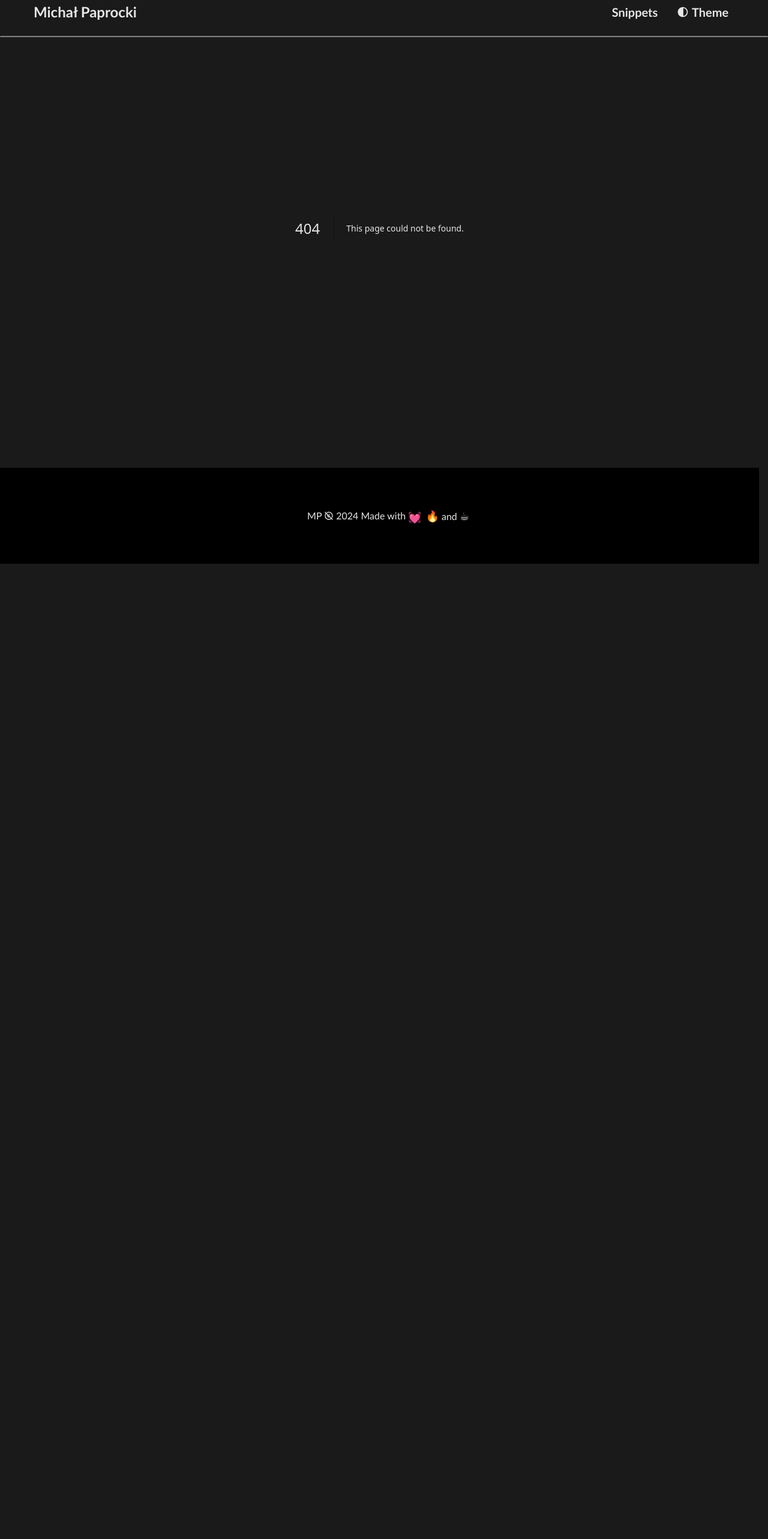
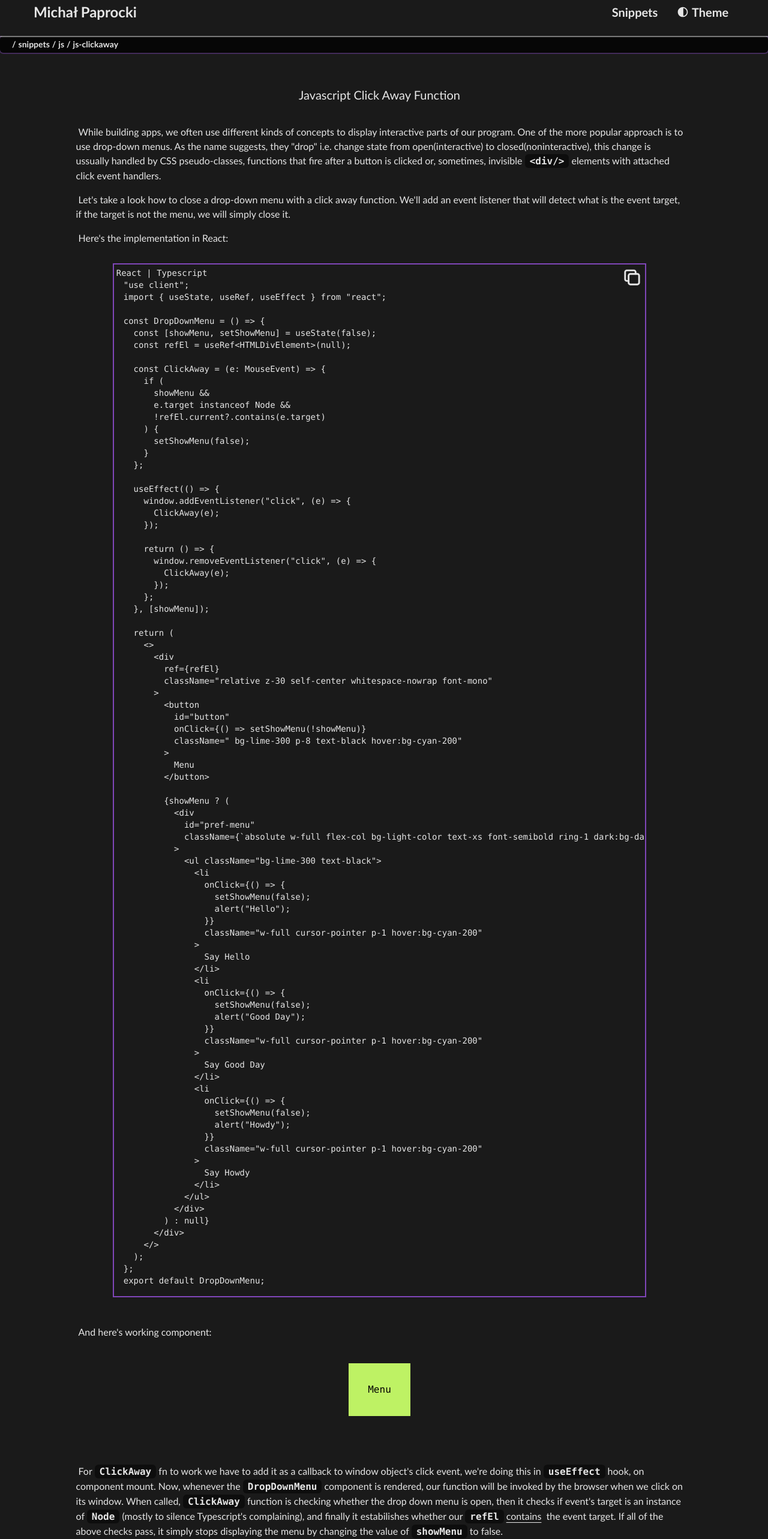
Before and after one commit to michalpaprocki/portfolio, a Next.js app: page /snippets/js/js-clickaway in a window 1280 px wide. Before the commit this address had no page. Shown: the part 20-2586 px from the top of the page at 60% size. Before the commit the page ends 960 px from the top, so only its background shows below. Built offline with nearby package versions, Linux system fonts and the light colour scheme.

Commit message:
content: new js snippet 'js-clickaway' added

```diff
--- a/app/components/Snippet.tsx
+++ b/app/components/Snippet.tsx
@@ -8,7 +8,7 @@ interface Props {
 }
 const Snippet = ({ code, language }: Props) => {
   return (
-    <div className="flex animate-fadeIn01s flex-col items-center py-8 text-sm transition">
+    <div className="flex animate-fadeIn01s flex-col items-center py-8 font-mono text-sm transition">
       <div className="relative w-[90%] text-light-color ring-2 ring-violet md:w-[70%]">
         <span className="absolute left-1 top-1">{language}</span>
         <pre className="overflow-x-scroll bg-dark-color p-4 pt-6">{code}</pre>
--- a/app/components/dynamic/DayAndNight.tsx
+++ b/app/components/dynamic/DayAndNight.tsx
@@ -23,9 +23,12 @@ const DayAndNight = () => {
   };
 
   const MenuClickAway = (e: MouseEvent) => {
-    if (!e.target) return;
-    //@ts-ignore
-    if (show && !refEl.current?.contains(e.target)) {
+    if (!show || !e.target) return;
+    if (
+      show &&
+      e.target instanceof Node &&
+      !refEl.current?.contains(e.target)
+    ) {
       setShow(false);
     }
   };
@@ -40,7 +43,9 @@ const DayAndNight = () => {
       MenuClickAway(e);
     });
     return () => {
-      window.removeEventListener("click", () => {});
+      window.removeEventListener("click", (e) => {
+        MenuClickAway(e);
+      });
     };
   }, [show]);
   return (
--- /dev/null
+++ b/app/components/snippets/DropDownMenu.tsx
@@ -0,0 +1,84 @@
+"use client";
+import { useState, useRef, useEffect } from "react";
+
+const DropDownMenu = () => {
+  const [showMenu, setShowMenu] = useState(false);
+  const refEl = useRef<HTMLDivElement>(null);
+
+  const ClickAway = (e: MouseEvent) => {
+    if (
+      showMenu &&
+      e.target instanceof Node &&
+      !refEl.current?.contains(e.target)
+    ) {
+      setShowMenu(false);
+    }
+  };
+
+  useEffect(() => {
+    window.addEventListener("click", (e) => {
+      ClickAway(e);
+    });
+
+    return () => {
+      window.removeEventListener("click", (e) => {
+        ClickAway(e);
+      });
+    };
+  }, [showMenu]);
+
+  return (
+    <>
+      <div
+        ref={refEl}
+        className="relative z-30 self-center whitespace-nowrap font-mono"
+      >
+        <button
+          id="button"
+          onClick={() => setShowMenu(!showMenu)}
+          className=" bg-lime-300 p-8 text-black hover:bg-cyan-200"
+        >
+          Menu
+        </button>
+
+        {showMenu ? (
+          <div
+            id="pref-menu"
+            className={`absolute w-full flex-col bg-light-color text-xs font-semibold ring-1 dark:bg-dark-color`}
+          >
+            <ul className="bg-lime-300 text-black">
+              <li
+                onClick={() => {
+                  setShowMenu(false);
+                  alert("Hello");
+                }}
+                className="w-full cursor-pointer p-1 hover:bg-cyan-200"
+              >
+                Say Hello
+              </li>
+              <li
+                onClick={() => {
+                  setShowMenu(false);
+                  alert("Good Day");
+                }}
+                className="w-full cursor-pointer p-1 hover:bg-cyan-200"
+              >
+                Say Good Day
+              </li>
+              <li
+                onClick={() => {
+                  setShowMenu(false);
+                  alert("Howdy");
+                }}
+                className="w-full cursor-pointer p-1 hover:bg-cyan-200"
+              >
+                Say Howdy
+              </li>
+            </ul>
+          </div>
+        ) : null}
+      </div>
+    </>
+  );
+};
+export default DropDownMenu;
--- /dev/null
+++ b/app/snippets/js/js-clickaway/page.tsx
@@ -0,0 +1,70 @@
+import Snippet from "@/app/components/Snippet";
+import Code from "@/app/components/static/Code";
+import fs from "fs";
+import DropDownMenu from "@/app/components/snippets/DropDownMenu";
+import Link from "next/link";
+
+const page = () => {
+  const dropdownComponent = fs.readFileSync(
+    "app/components/snippets/DropDownMenu.tsx",
+    "utf-8",
+  );
+  return (
+    <div className="flex flex-col gap-2 py-8">
+      <h1 className="mx-auto py-3 text-xl capitalize">
+        Javascript click away function
+      </h1>
+      <div className="flex flex-col pb-10">
+        <p className="mt-4 w-80p self-center indent-1">
+          While building apps, we often use different kinds of concepts to
+          display interactive parts of our program. One of the more popular
+          approach is to use drop-down menus. As the name suggests, they
+          &quot;drop&quot; i.e. change state from open(interactive) to
+          closed(noninteractive), this change is ussually handled by CSS
+          pseudo-classes, functions that fire after a button is clicked or,
+          sometimes, invisible <Code text="<div/>" /> elements with attached
+          click event handlers.
+        </p>
+        <p className="mt-4 w-80p self-center indent-1">
+          Let&apos;s take a look how to close a drop-down menu with a click away
+          function. We&apos;ll add an event listener that will detect what is
+          the event target, if the target is not the menu, we will simply close
+          it.
+        </p>
+        <p className="mt-4 w-80p self-center indent-1">
+          Here&apos;s the implementation in React:
+        </p>
+        <Snippet language="React | Typescript" code={dropdownComponent} />
+        <p className="mb-10 mt-4 w-80p self-center indent-1 ">
+          And here&apos;s working component:
+        </p>
+        <DropDownMenu />
+        <p className="mt-20 w-80p self-center indent-1">
+          For <Code text="ClickAway" /> fn to work we have to add it as a
+          callback to window object&apos;s click event, we&apos;re doing this in{" "}
+          <Code text="useEffect" /> hook, on component mount. Now, whenever the{" "}
+          <Code text="DropDownMenu" /> component is rendered, our function will
+          be invoked by the browser when we click on its window. When called,{" "}
+          <Code text="ClickAway" /> function is checking whether the drop down
+          menu is open, then it checks if event&apos;s target is an instance of{" "}
+          <Code text="Node" /> (mostly to silence Typescript&apos;s
+          complaining), and finally it estabilishes whether our{" "}
+          <Code text="refEl" />{" "}
+          <Link
+            href={`https://developer.mozilla.org/en-US/docs/Web/API/Node/contains`}
+            className="underline underline-offset-4 transition hover:cursor-pointer hover:text-violet"
+            target="_blank"
+            title="Node:contains() MDM web docs page."
+          >
+            contains
+          </Link>
+          &nbsp; the event target. If all of the above checks pass, it simply
+          stops displaying the menu by changing the value of{" "}
+          <Code text="showMenu" /> to false.
+        </p>
+      </div>
+    </div>
+  );
+};
+
+export default page;
--- a/app/snippets/js/page.tsx
+++ b/app/snippets/js/page.tsx
@@ -1,8 +1,17 @@
+import LinkSimple from "@/app/components/LinkSimple";
+
 const page = () => {
   return (
     <div className="p-8">
       <h1 className="p-1 text-lg font-semibold">Javascript Snippets</h1>
-      <div>no content yet</div>
+      <ul className="list-disc p-4">
+        <li>
+          <LinkSimple
+            text="Javascript click away"
+            href="/snippets/js/js-clickaway"
+          />
+        </li>
+      </ul>
     </div>
   );
 };
--- a/app/snippets/page.tsx
+++ b/app/snippets/page.tsx
@@ -4,11 +4,11 @@ const page = () => {
   return (
     <div className="flex flex-col items-center p-8">
       <div className="w-full md:w-[80%]">
-        <h1 className="text p-4 text-lg font-bold">
-          Mike&apos;s Code Snippets
-        </h1>
+        <h1 className="text p-4 text-lg font-bold">Code Snippets</h1>
         <ul className="flex gap-2">
-          {/* <LinkSimple href="/snippets/js" text="Javascript" /> */}
+          <li>
+            <LinkSimple href="/snippets/js" text="Javascript" />
+          </li>
           <li>
             <LinkSimple href="/snippets/css" text="CSS" />
           </li>
```
